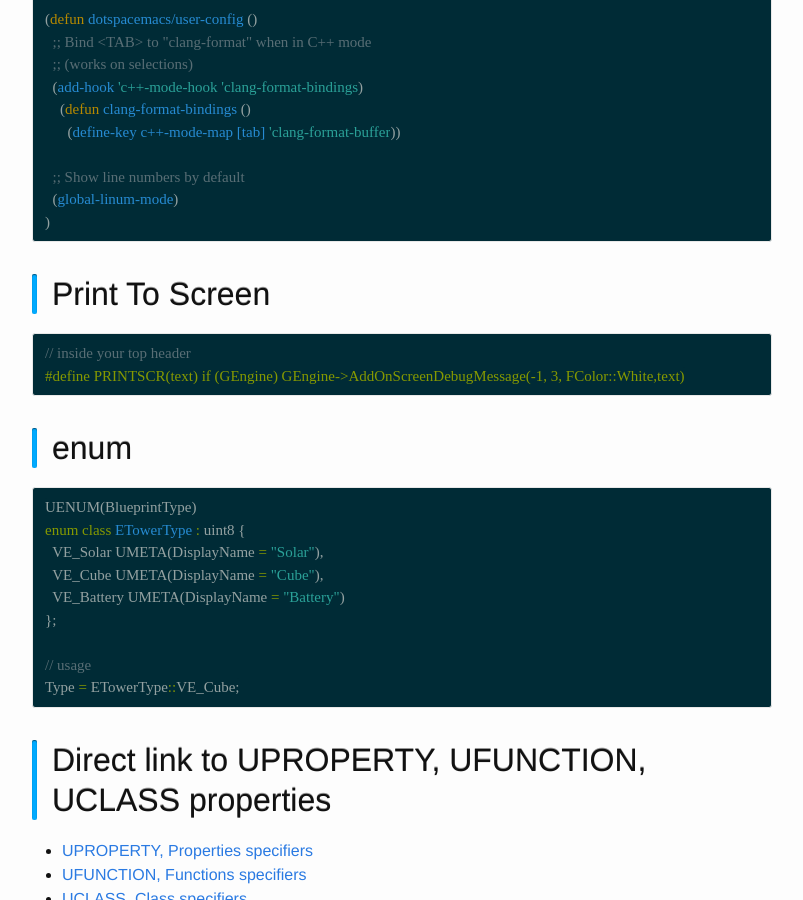
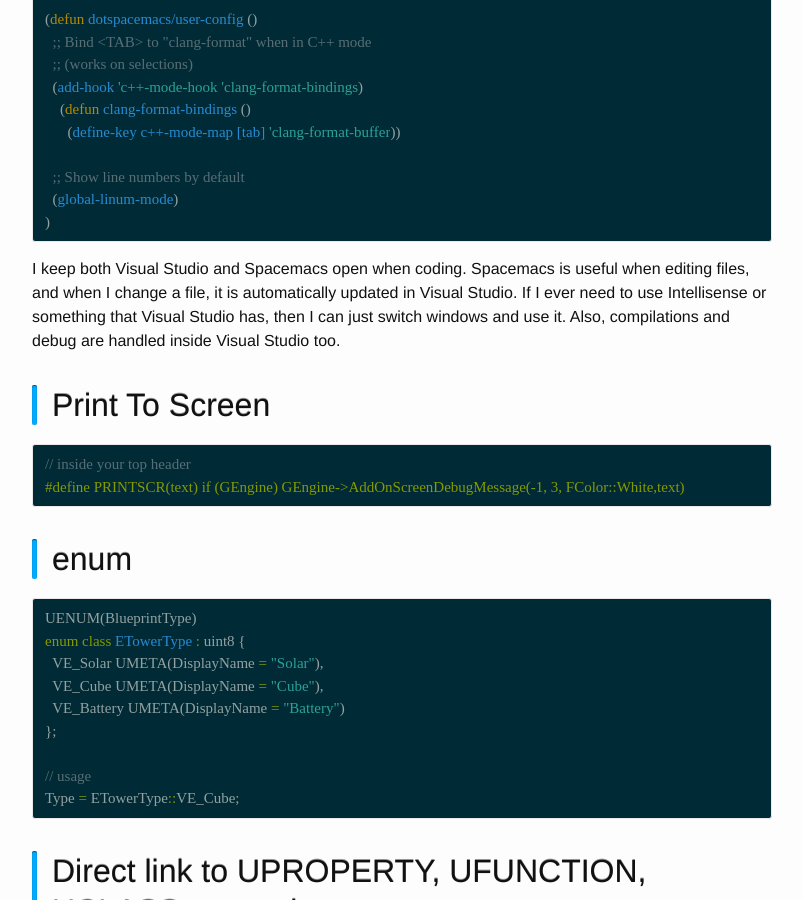
Before and after one commit to AranHase/aranhase.github.io, a Jekyll site: the page built from _posts/2015-11-30-ue4_cpp_notes.md, in a window 1280 px wide and 900 px high, scrolled down 1386 px. Shown: the whole window, without its empty margins (238-1041 px from the left). Built offline with Jekyll 4.4.1, drawn with Linux system fonts in a browser that asks for light colours; comment, search, counter and statistics services are not loaded.

Commit message:
extra text to why Spacemacs

```diff
--- a/_posts/2015-11-30-ue4_cpp_notes.md
+++ b/_posts/2015-11-30-ue4_cpp_notes.md
@@ -66,9 +66,13 @@
   ;; Show line numbers by default
   (global-linum-mode)
 )
+{% endhighlight %}
 
-
-{% endhighlight %}
+I keep both Visual Studio and Spacemacs open when coding. Spacemacs is useful
+when editing files, and when I change a file, it is automatically updated in Visual
+Studio. If I ever need to use Intellisense or something that Visual Studio has,
+then I can just switch windows and use it. Also, compilations and debug are handled
+inside Visual Studio too.
 
 
 Print To Screen
```
